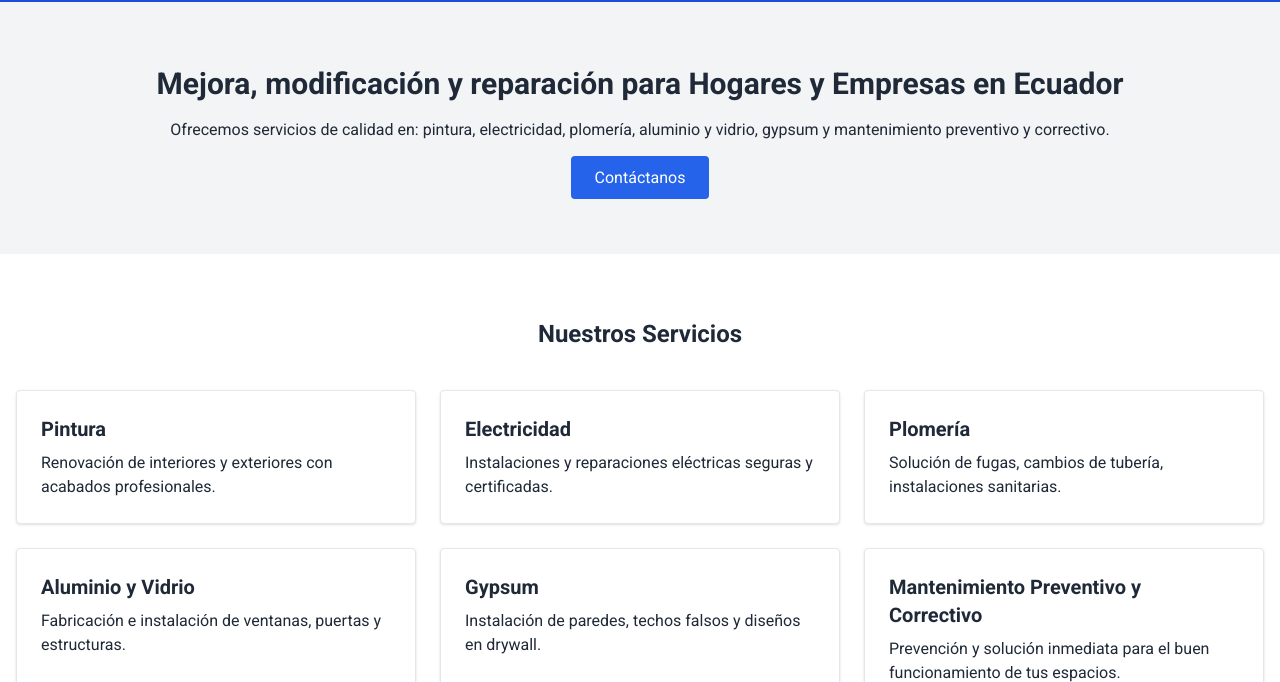
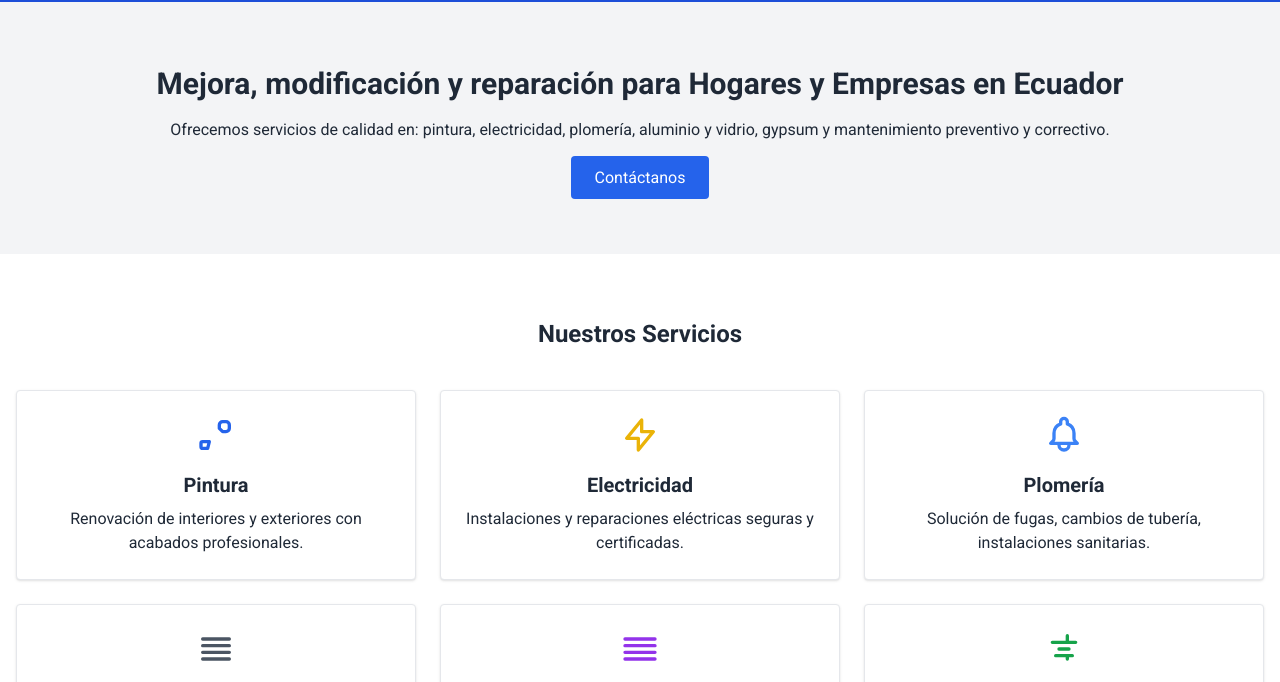
Before and after one commit to fcalvopi/vicmarserv-servicios, a plain HTML site: page index.html in a window 1280 px wide. Shown: the part 94-776 px from the top of the page. Drawn offline with nearby package versions, Linux system fonts and the light colour scheme.

Commit message:
Update index.html

```diff
--- a/index.html
+++ b/index.html
@@ -49,33 +49,77 @@
   <div class="container mx-auto px-4">
     <h2 class="text-2xl font-bold text-center mb-10">Nuestros Servicios</h2>
     <div class="grid md:grid-cols-3 gap-6">
-          <div class="p-6 bg-white border rounded shadow">
+
+      <!-- Pintura -->
+      <div class="p-6 bg-white border rounded shadow text-center">
+        <div class="mb-4 flex justify-center">
+          <svg xmlns="http://www.w3.org/2000/svg" class="h-10 w-10 text-blue-600" fill="none" viewBox="0 0 24 24" stroke="currentColor">
+            <path stroke-linecap="round" stroke-linejoin="round" stroke-width="2" d="M3 17v2a1 1 0 001 1h3l1-4H4a1 1 0 00-1 1zM16 4h2a2 2 0 012 2v2a2 2 0 01-2 2h-2l-2-2V6a2 2 0 012-2z" />
+          </svg>
+        </div>
         <h3 class="font-bold text-xl mb-2">Pintura</h3>
         <p>Renovación de interiores y exteriores con acabados profesionales.</p>
       </div>
-          <div class="p-6 bg-white border rounded shadow">
+
+      <!-- Electricidad -->
+      <div class="p-6 bg-white border rounded shadow text-center">
+        <div class="mb-4 flex justify-center">
+          <svg xmlns="http://www.w3.org/2000/svg" class="h-10 w-10 text-yellow-500" fill="none" viewBox="0 0 24 24" stroke="currentColor">
+            <path stroke-linecap="round" stroke-linejoin="round" stroke-width="2" d="M13 10V3L4 14h7v7l9-11h-7z" />
+          </svg>
+        </div>
         <h3 class="font-bold text-xl mb-2">Electricidad</h3>
         <p>Instalaciones y reparaciones eléctricas seguras y certificadas.</p>
       </div>
-          <div class="p-6 bg-white border rounded shadow">
+
+      <!-- Plomería -->
+      <div class="p-6 bg-white border rounded shadow text-center">
+        <div class="mb-4 flex justify-center">
+          <svg xmlns="http://www.w3.org/2000/svg" class="h-10 w-10 text-blue-500" fill="none" viewBox="0 0 24 24" stroke="currentColor">
+            <path stroke-linecap="round" stroke-linejoin="round" stroke-width="2" d="M15 17h5l-1.405-1.405A2.032 2.032 0 0118 14.158V11a6.002 6.002 0 00-4-5.659V4a2 2 0 10-4 0v1.341C7.67 6.165 6 8.388 6 11v3.159c0 .538-.214 1.055-.595 1.436L4 17h5m6 0v1a3 3 0 01-6 0v-1m6 0H9" />
+          </svg>
+        </div>
         <h3 class="font-bold text-xl mb-2">Plomería</h3>
         <p>Solución de fugas, cambios de tubería, instalaciones sanitarias.</p>
       </div>
-          <div class="p-6 bg-white border rounded shadow">
+
+      <!-- Aluminio y Vidrio -->
+      <div class="p-6 bg-white border rounded shadow text-center">
+        <div class="mb-4 flex justify-center">
+          <svg xmlns="http://www.w3.org/2000/svg" class="h-10 w-10 text-gray-600" fill="none" viewBox="0 0 24 24" stroke="currentColor">
+            <path stroke-linecap="round" stroke-linejoin="round" stroke-width="2" d="M4 6h16M4 10h16M4 14h16M4 18h16" />
+          </svg>
+        </div>
         <h3 class="font-bold text-xl mb-2">Aluminio y Vidrio</h3>
         <p>Fabricación e instalación de ventanas, puertas y estructuras.</p>
       </div>
-          <div class="p-6 bg-white border rounded shadow">
+
+      <!-- Gypsum -->
+      <div class="p-6 bg-white border rounded shadow text-center">
+        <div class="mb-4 flex justify-center">
+          <svg xmlns="http://www.w3.org/2000/svg" class="h-10 w-10 text-purple-600" fill="none" viewBox="0 0 24 24" stroke="currentColor">
+            <path stroke-linecap="round" stroke-linejoin="round" stroke-width="2" d="M3 10h18M3 6h18M3 14h18M3 18h18" />
+          </svg>
+        </div>
         <h3 class="font-bold text-xl mb-2">Gypsum</h3>
         <p>Instalación de paredes, techos falsos y diseños en drywall.</p>
       </div>
-          <div class="p-6 bg-white border rounded shadow">
+
+      <!-- Mantenimiento Preventivo y Correctivo -->
+      <div class="p-6 bg-white border rounded shadow text-center">
+        <div class="mb-4 flex justify-center">
+          <svg xmlns="http://www.w3.org/2000/svg" class="h-10 w-10 text-green-600" fill="none" viewBox="0 0 24 24" stroke="currentColor">
+            <path stroke-linecap="round" stroke-linejoin="round" stroke-width="2" d="M9 12h6m2 4H7m12-8H5m9 8v2m0-10V4m-2 8H9" />
+          </svg>
+        </div>
         <h3 class="font-bold text-xl mb-2">Mantenimiento Preventivo y Correctivo</h3>
         <p>Prevención y solución inmediata para el buen funcionamiento de tus espacios.</p>
       </div>
+
     </div>
   </div>
 </section>
+
 
     <section id="contacto" class="bg-gray-100 py-16">
       <div class="container mx-auto px-4 max-w-2xl">
```
Lines whose indentation alone changed are shown as unchanged.
